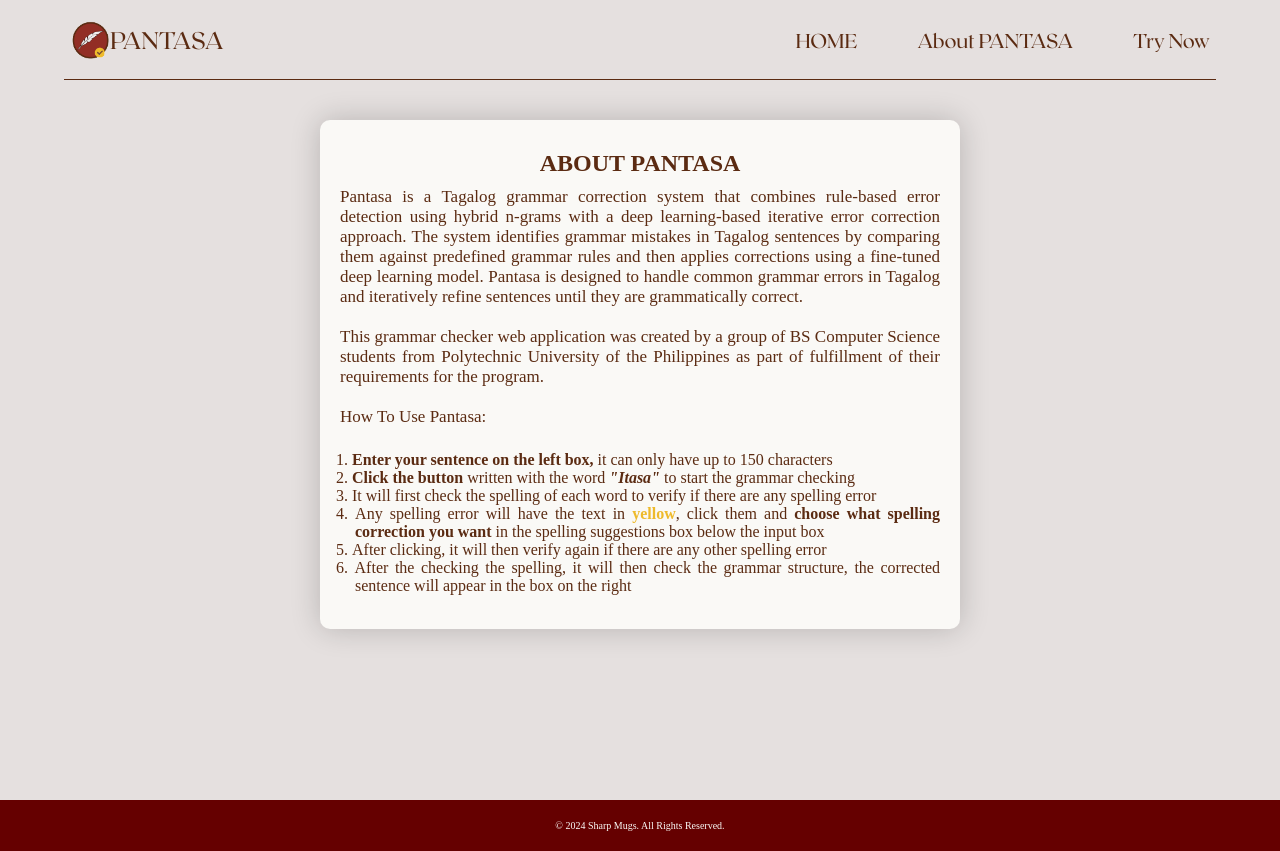
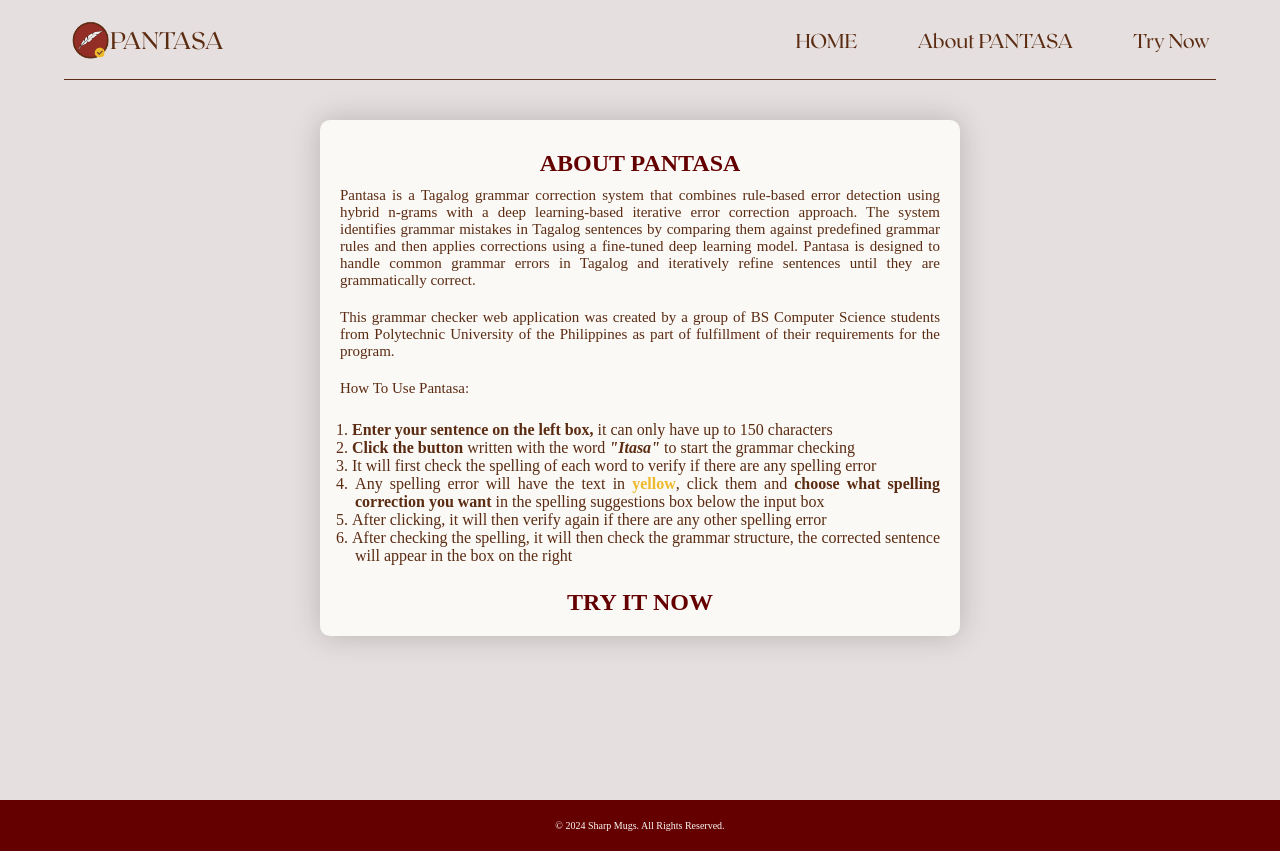
Before and after one commit to BJCul/Pantasa, a Flask app: page / in a window 1280 px wide, after a click on "About PANTASA". Run offline with Flask 3, Linux system fonts and the light colour scheme; parts of the project's set-up code (start-up, migrations or seed data) failed here and were passed over.

Commit message:
tool help btn; about try button

```diff
--- a/static/styles.css
+++ b/static/styles.css
@@ -484,8 +484,15 @@
 
 .about-text h1{
     text-align: center;
+    text-decoration:inherit;
     text-transform: uppercase;
     padding-top: 10px;
+    color: var(--pmaroon);
+}
+
+.about-text h1 a{
+    text-decoration: none;
+    color: var(--pmaroon);
 }
 
 .about-text p {
@@ -508,6 +515,7 @@
     display: list-item;
     list-style-position: inside;
 }
+
 
 
 
@@ -988,3 +996,20 @@
     pointer-events: none;
     display: block;
 }
+
+.float{
+    position:fixed;
+    width:60px;
+    height: 60px;
+    bottom: 40px;
+    right: 40px;
+    background-color: var(--pmaroon);
+    border-radius: 50px;
+    text-align: center;
+    box-shadow: 2px 2px 3px #999:
+}
+
+.my-float{
+    margin-top:22px;
+    color: var(--pwhite);
+}
--- a/templates/index.html
+++ b/templates/index.html
@@ -49,22 +49,23 @@
         <div class = "about-content">
             <div class = "about-text">
                 <h1> About PANTASA </h1>
-                <p style="font-size: 17px;"> Pantasa is a Tagalog grammar correction system that combines rule-based error detection using hybrid n-grams with a deep learning-based iterative error correction approach. The system identifies grammar mistakes in Tagalog sentences by comparing them against predefined grammar rules and then applies corrections using a fine-tuned deep learning model. Pantasa is designed to handle common grammar errors in Tagalog and iteratively refine sentences until they are grammatically correct.
+                <p style="font-size: 15px;"> Pantasa is a Tagalog grammar correction system that combines rule-based error detection using hybrid n-grams with a deep learning-based iterative error correction approach. The system identifies grammar mistakes in Tagalog sentences by comparing them against predefined grammar rules and then applies corrections using a fine-tuned deep learning model. Pantasa is designed to handle common grammar errors in Tagalog and iteratively refine sentences until they are grammatically correct.
                 </p>
-                <p style="font-size: 17px;"> This grammar checker web application was created by a group of BS Computer Science students from Polytechnic University of the Philippines as part
+                <p style="font-size: 15px;"> This grammar checker web application was created by a group of BS Computer Science students from Polytechnic University of the Philippines as part
                     of fulfillment of their requirements for the program.
                 </p>
-                <p style="font-size: 17px;"> How To Use Pantasa:</p>
+                <p style="font-size: 15px;"> How To Use Pantasa:</p>
                 <ol type="1">
                     <li><b>Enter your sentence on the left box,</b> it can only have up to 150 characters</li>
                     <li><b>Click the button</b> written with the word <i><b>"Itasa"</b></i> to start the grammar checking</li>
                     <li>It will first check the spelling of each word to verify if there are any spelling error</li>
                     <li>Any spelling error will have the text in <b style="color: var(--pyellow)">yellow</b>, click them and <b>choose what spelling correction you want</b> in the spelling suggestions  box below the input box</li>
                     <li>After clicking, it will then verify again if there are any other spelling error</li>
-                    <li>After the checking the spelling, it will then check the grammar structure, the corrected sentence will appear in the box on the right</li>
+                    <li>After checking the spelling, it will then check the grammar structure, the corrected sentence will appear in the box on the right</li>
                 </ol>
+                <h1><a href="#GrammarChecker" style:"color:inherit; " onclick = "showSection('GrammarChecker')" translate = "no">Try it now</a></h1>
             </div>
-        </div>
+            </div>
     </section>
 
     <!--Grammar Checker-->
@@ -101,6 +102,9 @@
                     </div>
                 </div>
             </div>
+            <a href="#About" class="float" onclick = "showSection('About')" translate = "no">
+                <i class="fa fa-question my-float"></i>
+            </a>
         </div>
     </section>
 
```
